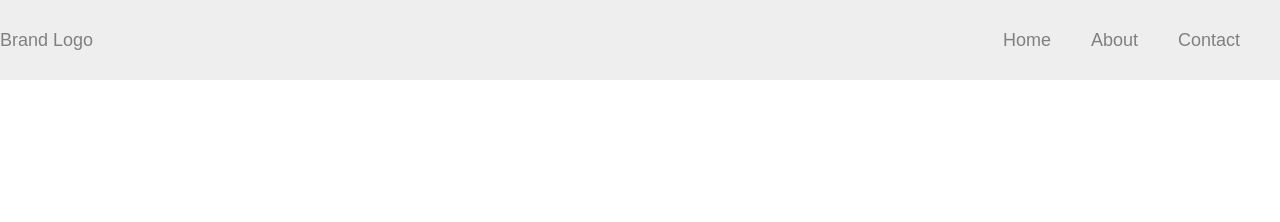
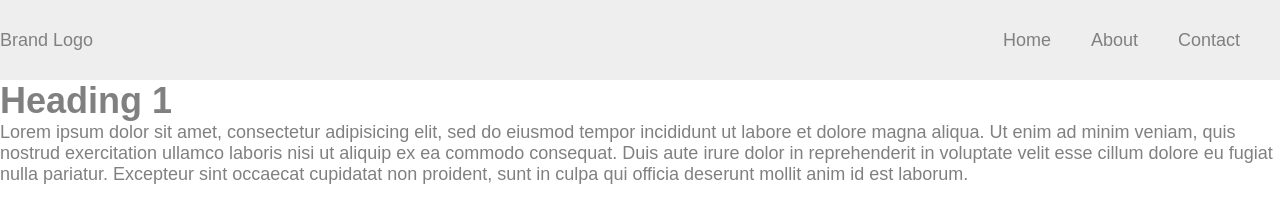
Before and after one commit to sofija-karadjoska/hw01, a plain HTML site: page about.html in a window 1280 px wide. Drawn offline with Linux system fonts and the light colour scheme.

Commit message:
add h1 and p to about, add h1 to contact

```diff
--- a/about.html
+++ b/about.html
@@ -15,6 +15,15 @@
 						<li><a href="">Contact</a></li>
 					</ul>
 		</nav>
+		<div>
+			<h1>Heading 1</h1>
+			<p>Lorem ipsum dolor sit amet, consectetur adipisicing elit, sed do eiusmod
+			tempor incididunt ut labore et dolore magna aliqua. Ut enim ad minim veniam,
+			quis nostrud exercitation ullamco laboris nisi ut aliquip ex ea commodo
+			consequat. Duis aute irure dolor in reprehenderit in voluptate velit esse
+			cillum dolore eu fugiat nulla pariatur. Excepteur sint occaecat cupidatat non
+			proident, sunt in culpa qui officia deserunt mollit anim id est laborum.</p>
+		</div>
 
 	</body>
 </html>
```
Also changed, not shown: contact.html (+3 -0 lines).
